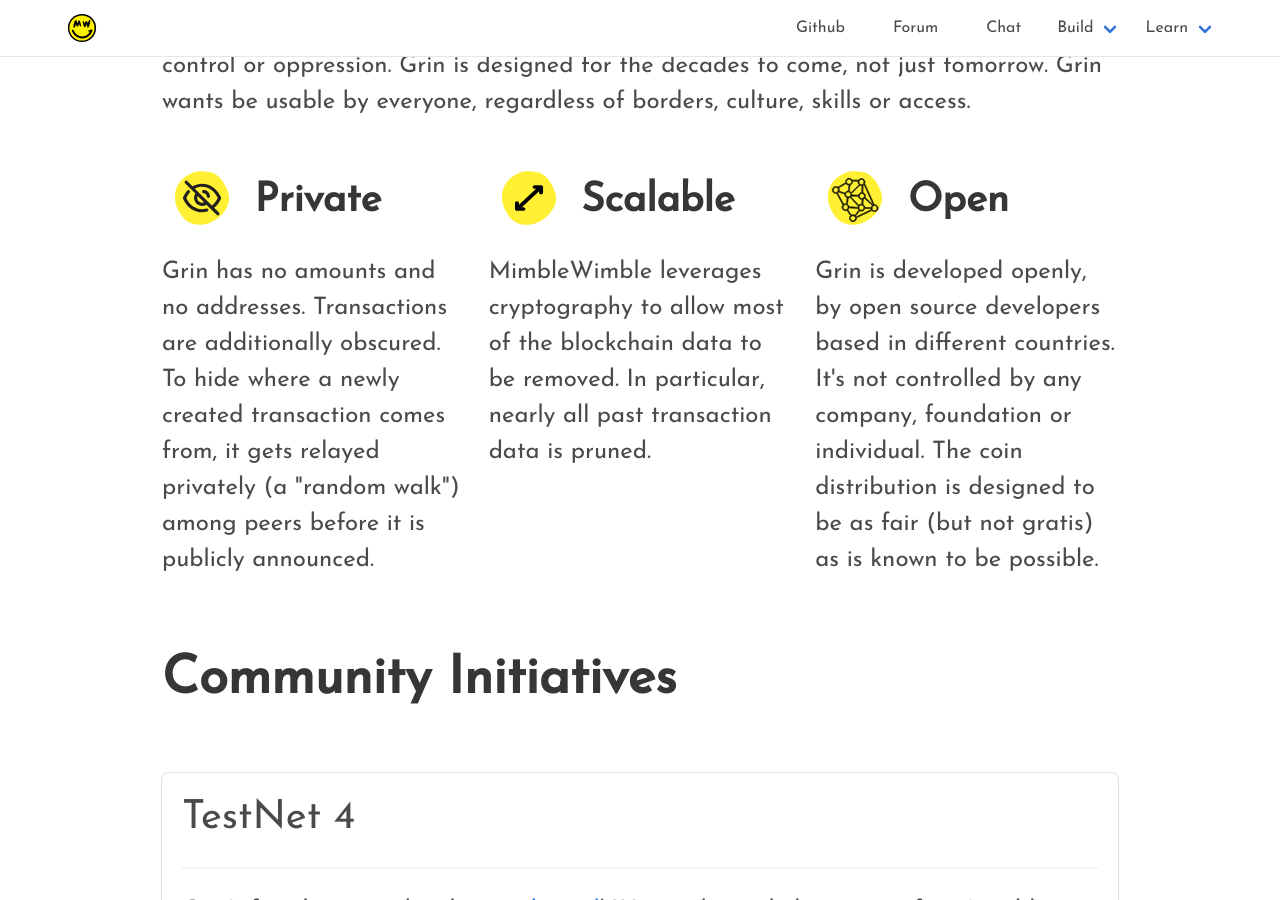
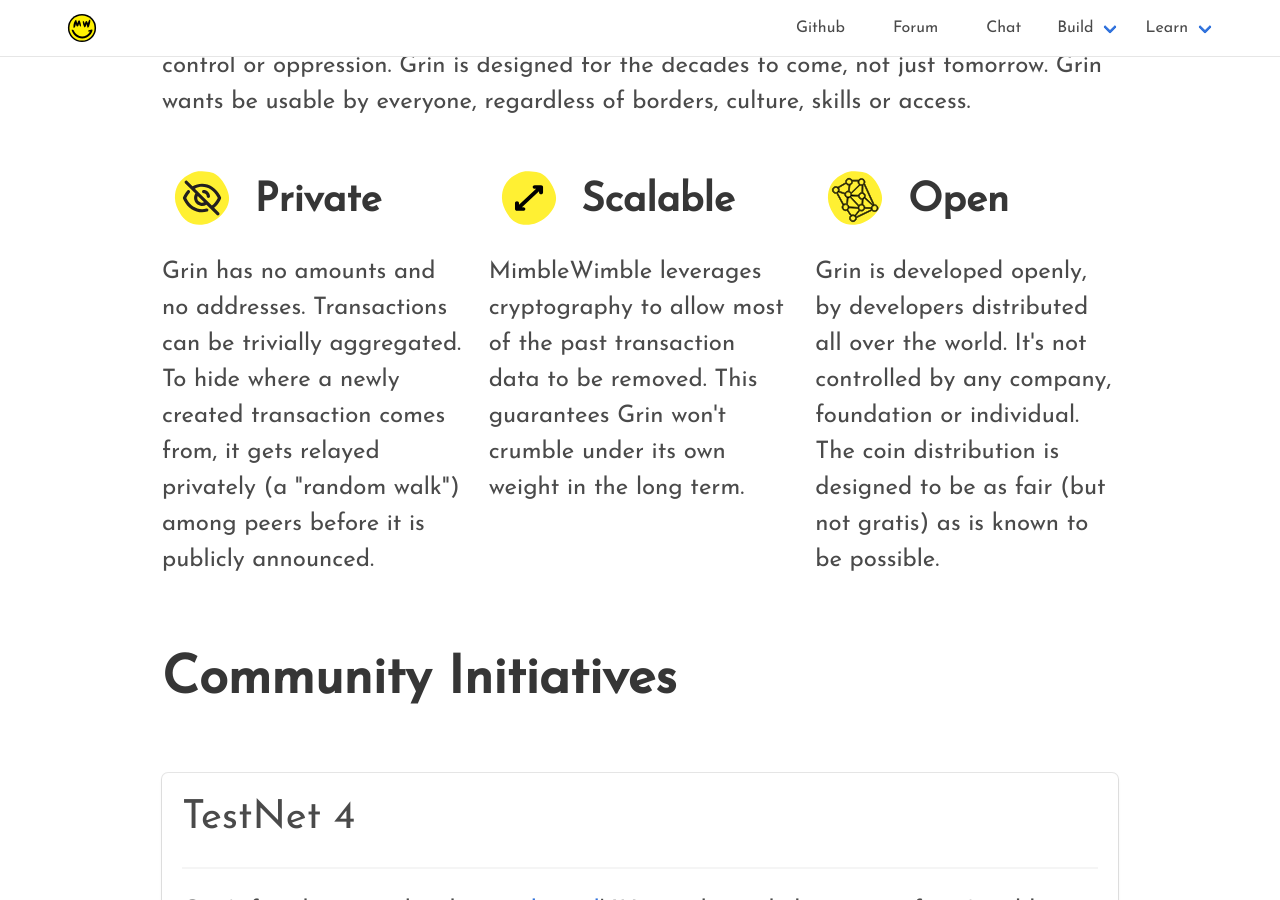
Before and after one commit to mimblewimble/site, a Jekyll site: the page built from index.md, in a window 1280 px wide and 900 px high, scrolled down 1160 px. Built offline with Jekyll 4.4.1, drawn with Linux system fonts in a browser that asks for light colours; nearby versions of some CDN libraries.

Commit message:
Some clarifications in the privacy and scalability sections

```diff
--- a/index.md
+++ b/index.md
@@ -82,8 +82,9 @@
                 <img src="assets/images/privacy.svg">
                 Private
               </h2>
-              <span> Grin has no amounts and no addresses. Transactions are
-                additionally obscured. To hide where a newly created
+              <span>
+								Grin has no amounts and no addresses. Transactions can be
+								trivially aggregated. To hide where a newly created
                 transaction comes from, it gets relayed privately (a
                 "random walk") among peers before it is publicly announced.
               </span>
@@ -97,7 +98,9 @@
                 Scalable
               </h2>
               <span>
-                MimbleWimble leverages cryptography to allow most of the blockchain data to be removed. In particular, nearly all past transaction data is pruned.
+                MimbleWimble leverages cryptography to allow most of the
+								past transaction data to be removed. This guarantees Grin
+								won't crumble under its own weight in the long term.
               </span>
             </div>
             <!-- //DOT -->
@@ -109,7 +112,10 @@
                 Open
               </h2>
               <span>
-                Grin is developed openly, by open source developers based in different countries. It's not controlled by any company, foundation or individual. The coin distribution is designed to be as fair (but not gratis) as is known to be possible.
+                Grin is developed openly, by developers distributed all over
+								the world. It's not controlled by any company,
+								foundation or individual. The coin distribution is designed
+								to be as fair (but not gratis) as is known to be possible.
               </span>
             </div>
             <!-- //DOT -->
```
